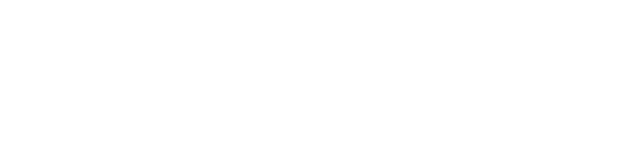
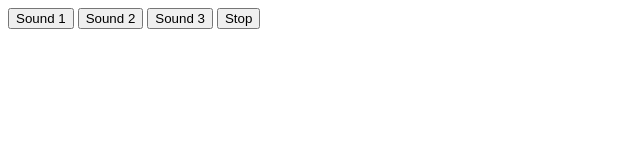
Before and after one commit to acciojob/Soundbar-Dipto07, a website: page main.html in a window 1280 px wide. Shown: the whole page, without its empty margins (0-640 px from the left). Drawn offline with Linux system fonts and the light colour scheme.

Commit message:
created a submission

```diff
--- a/main.html
+++ b/main.html
@@ -8,6 +8,17 @@
 
 <body>
 	<!-- the entire body must be written by student -->
+	<div id="buttons">
+    <button class="btn" onclick="playSound('sound1.mp3')">Sound 1</button>
+    <button class="btn" onclick="playSound('sound2.mp3')">Sound 2</button>
+    <button class="btn" onclick="playSound('sound3.mp3')">Sound 3</button>
+    <button class="btn stop" onclick="stopAllSounds()">Stop</button>
+</div>
+
+<audio id="sound1" src="sounds/sound1.mp3"></audio>
+<audio id="sound2" src="sounds/sound2.mp3"></audio>
+<audio id="sound3" src="sounds/sound3.mp3"></audio>
+
     <script type="text/javascript" src="./script.js">
 </script>
 
--- a/script.js
+++ b/script.js
@@ -1 +1,16 @@
 //your JS code here. If required.
+function playSound(soundName) {
+    var sound = document.getElementById(soundName);
+    if (sound) {
+        sound.currentTime = 0;
+        sound.play();
+    }
+}
+
+function stopAllSounds() {
+    var sounds = document.querySelectorAll("audio");
+    sounds.forEach(function(sound) {
+        sound.pause();
+        sound.currentTime = 0;
+    });
+}
```
